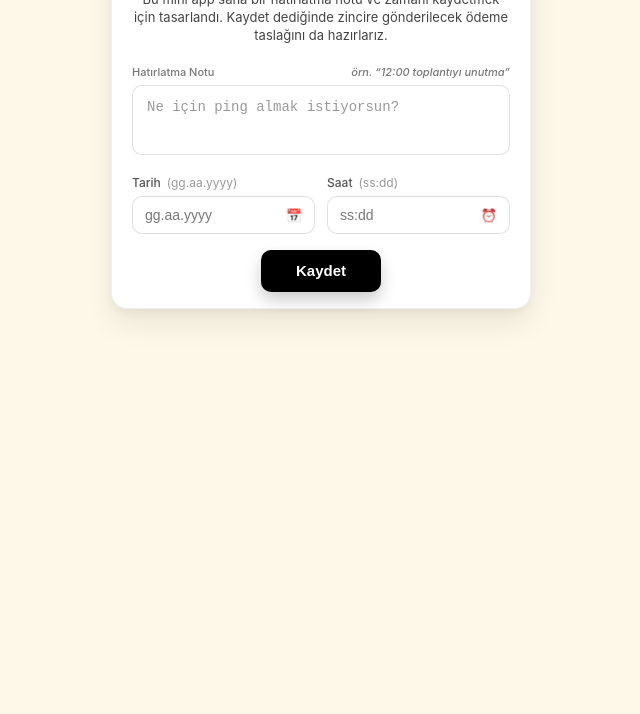
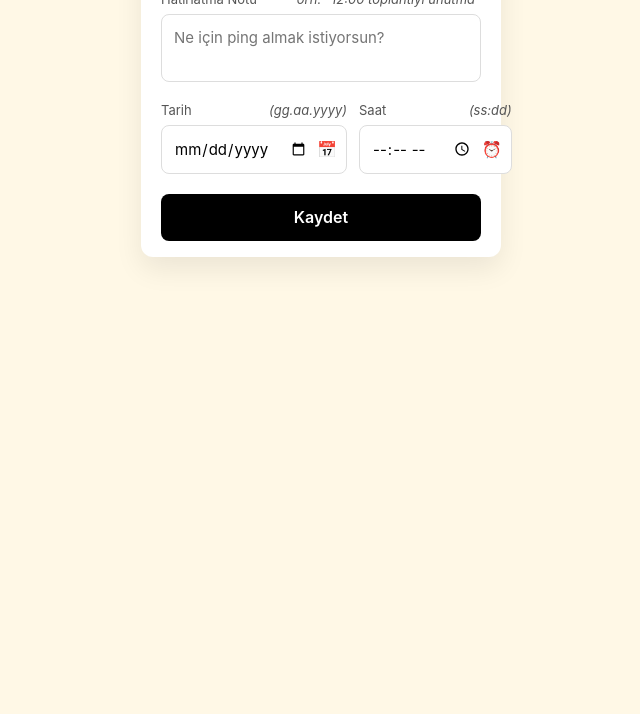
Before and after one commit to mataramasuko95/farcaster-reminder-app, a plain HTML site: page index.html in a window 1280 px wide. Shown: the part 118-832 px from the top of the page, without its empty margins (319-959 px from the left). Before the commit the page ends 800 px from the top, so only its background shows below. Drawn offline with Linux system fonts and the light colour scheme.

Commit message:
Update index.html

```diff
--- a/index.html
+++ b/index.html
@@ -2,312 +2,361 @@
 <html lang="tr">
 <head>
   <meta charset="UTF-8" />
-  <title>Farcaster Reminder Mini App</title>
+  <meta name="viewport" content="width=device-width,initial-scale=1" />
+  <title>Farcaster Reminder</title>
+
+  <!-- Farcaster Mini App SDK -->
   <script src="https://cdn.jsdelivr.net/npm/@farcaster/js@latest"></script>
 
   <style>
-    /* --- burada az önce verdiğim CSS'nin tamamı --- */
+    :root {
+      --bg-page: #fff8e6;
+      --card-bg: #ffffff;
+      --text-main: #000000;
+      --text-dim: #555;
+      --border: #ddd;
+      --accent-bg: #000;
+      --accent-text: #fff;
+      --radius-card: 12px;
+      --radius-field: 8px;
+      --font-stack: -apple-system, BlinkMacSystemFont, "SF Pro Text",
+        "Inter", Roboto, "Helvetica Neue", Arial, sans-serif;
+    }
+
     body {
-      font-family: -apple-system, BlinkMacSystemFont, "SF Pro Text", system-ui, sans-serif;
-      background-color: #fdf8e7;
       margin: 0;
-      padding: 24px;
-      color: #1a1a1a;
+      background: var(--bg-page);
+      font-family: var(--font-stack);
+      color: var(--text-main);
+      min-height: 100vh;
       display: flex;
+      align-items: flex-start;
       justify-content: center;
+      padding: 16px;
     }
 
     .card {
-      background: #ffffff;
+      background: var(--card-bg);
+      border-radius: var(--radius-card);
+      box-shadow: 0 12px 28px rgba(0,0,0,0.08);
       width: 100%;
-      max-width: 420px;
-      border-radius: 16px;
-      box-shadow:
-        0 14px 30px rgba(0,0,0,0.08),
-        0 4px 8px rgba(0,0,0,0.04);
-      border: 1px solid rgba(0,0,0,0.06);
+      max-width: 360px;
       padding: 20px 20px 16px;
       box-sizing: border-box;
     }
 
-    .header {
+    .header-row {
       text-align: center;
-      margin-bottom: 20px;
+      margin-bottom: 16px;
     }
 
-    .emoji-badge {
+    .bell {
       font-size: 28px;
       line-height: 1;
       display: inline-block;
       margin-bottom: 8px;
     }
 
-    .app-title {
+    h1 {
+      margin: 0;
       font-size: 18px;
       font-weight: 600;
-      color: #000;
-      margin: 0 0 6px;
+      color: var(--text-main);
     }
 
-    .app-desc {
-      font-size: 13px;
-      line-height: 1.4;
-      color: #444;
-      margin: 0;
+    /* form alanı */
+    .field-block {
+      margin-bottom: 16px;
     }
 
-    .section-label-row {
+    .label-row {
       display: flex;
       justify-content: space-between;
-      font-size: 11px;
-      color: #777;
+      font-size: 13px;
+      color: var(--text-dim);
       margin-bottom: 6px;
-      font-weight: 500;
+      line-height: 1.3;
     }
-    .section-label-row .hint {
-      color: #777;
+
+    .label-row span.example {
       font-style: italic;
     }
 
-    textarea {
+    .textarea-like,
+    .input-like {
       width: 100%;
-      min-height: 70px;
-      resize: none;
+      border: 1px solid var(--border);
+      border-radius: var(--radius-field);
+      font-size: 15px;
+      line-height: 1.4;
+      color: var(--text-main);
+      background: #fff;
       box-sizing: border-box;
-      border: 1px solid rgba(0,0,0,0.12);
-      border-radius: 10px;
-      background-color: #fff;
-      font-size: 14px;
-      line-height: 1.4;
-      padding: 12px 14px;
-      color: #000;
+      padding: 12px 12px;
+      font-family: inherit;
       outline: none;
     }
 
-    textarea::placeholder {
-      color: #999;
+    .textarea-like {
+      min-height: 56px;
+      resize: none;
     }
 
-    .row-inline {
+    .row-2col {
       display: flex;
       gap: 12px;
-      margin-top: 16px;
-      margin-bottom: 16px;
+      margin-bottom: 20px;
     }
 
-    .field-group {
+    .col-half {
       flex: 1;
-      display: flex;
-      flex-direction: column;
     }
 
-    .field-label {
-      font-size: 12px;
-      color: #555;
-      font-weight: 500;
-      margin-bottom: 6px;
+    .date-time-wrapper {
+      position: relative;
+    }
+
+    .date-time-input {
+      appearance: none;
+      -webkit-appearance: none;
+      width: 100%;
+      border: 1px solid var(--border);
+      border-radius: var(--radius-field);
+      font-size: 15px;
+      padding: 12px 38px 12px 12px;
+      line-height: 1.4;
+      background-color: #fff;
+      color: var(--text-main);
+      box-sizing: border-box;
+      font-family: inherit;
+    }
+
+    .date-time-icon {
+      position: absolute;
+      right: 10px;
+      top: 50%;
+      transform: translateY(-50%);
+      font-size: 16px;
+      color: var(--text-dim);
+      pointer-events: none;
+    }
+
+    button.save-btn {
+      width: 100%;
+      background: var(--accent-bg);
+      color: var(--accent-text);
+      border: none;
+      border-radius: var(--radius-field);
+      font-size: 16px;
+      line-height: 1.2;
+      font-weight: 600;
+      padding: 14px 16px;
+      cursor: pointer;
+      font-family: inherit;
+    }
+
+    button.save-btn:active {
+      opacity: 0.9;
+    }
+
+    /* Kayıtlı hatırlatmalar listesi */
+    .list-wrapper {
+      margin-top: 20px;
+      border-top: 1px solid var(--border);
+      padding-top: 12px;
+    }
+
+    .list-title {
+      font-size: 14px;
+      font-weight: 600;
+      color: var(--text-main);
+      margin-bottom: 8px;
       display: flex;
       align-items: center;
       gap: 6px;
     }
 
-    .input-like {
-      width: 100%;
-      border: 1px solid rgba(0,0,0,0.12);
-      border-radius: 10px;
-      background-color: #fff;
-      padding: 10px 12px;
+    .list-title .clock {
       font-size: 14px;
-      color: #000;
-      line-height: 1.3;
-      box-sizing: border-box;
-      display: flex;
-      align-items: center;
-      justify-content: space-between;
-      gap: 8px;
     }
 
-    .input-like input {
-      border: none;
-      outline: none;
-      background: transparent;
-      width: 100%;
+    .reminder-item {
+      border: 1px solid var(--border);
+      border-radius: var(--radius-field);
+      padding: 10px 12px;
+      margin-bottom: 8px;
+      background: #fff;
       font-size: 14px;
-      color: #000;
-      padding: 0;
+      line-height: 1.4;
     }
 
-    .input-like input::placeholder {
-      color: #777;
+    .reminder-main {
+      color: var(--text-main);
+      font-weight: 500;
+      margin-bottom: 4px;
+      word-break: break-word;
     }
 
-    .save-row {
+    .reminder-meta {
+      color: var(--text-dim);
+      font-size: 13px;
       display: flex;
-      justify-content: center;
-    }
-
-    #saveBtn {
-      appearance: none;
-      border: none;
-      outline: none;
-      border-radius: 10px;
-      background-color: #000;
-      color: #fff;
-      font-size: 15px;
-      font-weight: 600;
-      line-height: 1.2;
-      padding: 12px 20px;
-      min-width: 120px;
-      cursor: pointer;
-      box-shadow: 0 8px 16px rgba(0,0,0,0.2);
-    }
-
-    #saveBtn:active {
-      transform: scale(0.98);
-    }
-
-    .result-box {
-      margin-top: 16px;
-      background: rgba(0,0,0,0.03);
-      border: 1px solid rgba(0,0,0,0.07);
-      border-radius: 10px;
-      padding: 12px 14px;
-      font-family: ui-monospace, SFMono-Regular, Menlo, monospace;
-      font-size: 12px;
-      color: #333;
-      white-space: pre-wrap;
-      word-break: break-word;
-      display: none; /* başta gizli */
-    }
-
-    .result-box.ok {
-      color: #0a7a0a;
-    }
-
-    .result-box.err {
-      color: #a00;
+      gap: 8px;
+      flex-wrap: wrap;
     }
   </style>
-
-  <script>
-    // Kaydet butonuna basıldığında backend'e POST at
-    async function handleSave() {
-      const noteEl = document.getElementById("note");
-      const dateEl = document.getElementById("date");
-      const timeEl = document.getElementById("time");
-      const outputEl = document.getElementById("output");
-
-      const noteText = noteEl.value.trim();
-      const dateVal = dateEl.value.trim(); // "gg.aa.yyyy"
-      const timeVal = timeEl.value.trim(); // "ss:dd"
-
-      // Basit validasyon
-      if (!noteText) {
-        outputEl.style.display = "block";
-        outputEl.className = "result-box err";
-        outputEl.innerText = "Lütfen bir hatırlatma notu yaz.";
-        return;
-      }
-
-      if (!dateVal || !timeVal) {
-        outputEl.style.display = "block";
-        outputEl.className = "result-box err";
-        outputEl.innerText = "Tarih ve saat seçmelisin.";
-        return;
-      }
-
-      // (örnek) formu backend'e gönder (şu anda sadece eth taslağı dönüyor)
-      const body = {
-        fid: 1234,
-        usdAmount: 0.05,
-        ethAddress: "0xABC01234567890abcdef1234567890ABCDEF12",
-        note: noteText,
-        date: dateVal,
-        time: timeVal
-      };
-
-      try {
-        const res = await fetch("/api/pay", {
-          method: "POST",
-          headers: { "Content-Type": "application/json" },
-          body: JSON.stringify(body),
-        });
-
-        const data = await res.json();
-
-        // Kullanıcıya sade mesaj göster
-        if (data && data.ok) {
-          outputEl.style.display = "block";
-          outputEl.className = "result-box ok";
-          outputEl.innerText = "✅ Kaydedildi. Ödeme taslağı hazırlandı.";
-        } else {
-          outputEl.style.display = "block";
-          outputEl.className = "result-box err";
-          outputEl.innerText = "Bir şeyler ters gitti. Tekrar dene.";
-        }
-      } catch (err) {
-        outputEl.style.display = "block";
-        outputEl.className = "result-box err";
-        outputEl.innerText = "Sunucuya ulaşılamadı.";
-      }
-    }
-
-    // Farcaster Mini App container'a "hazırım" sinyali yolla
-    window.onload = () => {
-      if (window.sdk?.actions?.ready) {
-        window.sdk.actions.ready();
-      }
-    };
-  </script>
 </head>
-
 <body>
   <div class="card">
-    <div class="header">
-      <div class="emoji-badge">🔔</div>
-      <h1 class="app-title">Farcaster Reminder Mini App</h1>
-      <p class="app-desc">
-        Bu mini app sana bir hatırlatma notu ve zamanı kaydetmek için tasarlandı.
-        Kaydet dediğinde zincire gönderilecek ödeme taslağını da hazırlarız.
-      </p>
+    <div class="header-row">
+      <div class="bell">🔔</div>
+      <h1>Farcaster Reminder</h1>
     </div>
 
-    <!-- NOT ALANI -->
-    <div class="section-label-row">
-      <div>Hatırlatma Notu</div>
-      <div class="hint">örn. “12:00 toplantıyı unutma”</div>
+    <!-- HATIRLATMA FORMU -->
+    <div class="field-block">
+      <div class="label-row">
+        <span>Hatırlatma Notu</span>
+        <span class="example">örn. “12:00 toplantıyı unutma”</span>
+      </div>
+      <textarea id="noteInput" class="textarea-like" placeholder="Ne için ping almak istiyorsun?"></textarea>
     </div>
 
-    <textarea
-      id="note"
-      placeholder="Ne için ping almak istiyorsun?"></textarea>
-
-    <!-- TARİH / SAAT -->
-    <div class="row-inline">
-      <div class="field-group">
-        <div class="field-label">Tarih <span style="color:#999;font-weight:400">(gg.aa.yyyy)</span></div>
-        <div class="input-like">
-          <input id="date" placeholder="gg.aa.yyyy" />
-          <span style="color:#999;font-size:13px;">📅</span>
+    <div class="row-2col">
+      <div class="col-half">
+        <div class="label-row">
+          <span>Tarih</span>
+          <span class="example">(gg.aa.yyyy)</span>
+        </div>
+        <div class="date-time-wrapper">
+          <input
+            id="dateInput"
+            class="date-time-input"
+            type="date"
+          />
+          <div class="date-time-icon">📅</div>
         </div>
       </div>
 
-      <div class="field-group">
-        <div class="field-label">Saat <span style="color:#999;font-weight:400">(ss:dd)</span></div>
-        <div class="input-like">
-          <input id="time" placeholder="ss:dd" />
-          <span style="color:#999;font-size:13px;">⏰</span>
+      <div class="col-half">
+        <div class="label-row">
+          <span>Saat</span>
+          <span class="example">(ss:dd)</span>
+        </div>
+        <div class="date-time-wrapper">
+          <input
+            id="timeInput"
+            class="date-time-input"
+            type="time"
+          />
+          <div class="date-time-icon">⏰</div>
         </div>
       </div>
     </div>
 
-    <!-- KAYDET -->
-    <div class="save-row">
-      <button id="saveBtn" onclick="handleSave()">Kaydet</button>
+    <button id="saveBtn" class="save-btn">Kaydet</button>
+
+    <!-- Liste -->
+    <div class="list-wrapper" id="reminderListWrapper" style="display:none;">
+      <div class="list-title">
+        <span class="clock">🗒️</span>
+        <span>Kaydedilen Hatırlatmalar</span>
+      </div>
+      <div id="reminderList"></div>
     </div>
+  </div>
 
-    <!-- KULLANICIYA MESAJ -->
-    <div id="output" class="result-box"></div>
-  </div>
+  <script>
+    // Farcaster Preview Tool splash warning için
+    window.onload = () => {
+      if (window.sdk && window.sdk.actions && window.sdk.actions.ready) {
+        window.sdk.actions.ready();
+      }
+    };
+
+    // local state - sadece UI için
+    const reminders = [];
+
+    function renderReminders() {
+      const wrapper = document.getElementById("reminderListWrapper");
+      const listEl = document.getElementById("reminderList");
+      listEl.innerHTML = "";
+
+      if (reminders.length === 0) {
+        wrapper.style.display = "none";
+        return;
+      }
+
+      wrapper.style.display = "block";
+
+      reminders.forEach(r => {
+        const item = document.createElement("div");
+        item.className = "reminder-item";
+
+        const main = document.createElement("div");
+        main.className = "reminder-main";
+        main.textContent = r.note || "(boş not)";
+
+        const meta = document.createElement("div");
+        meta.className = "reminder-meta";
+        meta.textContent = r.date + " " + r.time;
+
+        item.appendChild(main);
+        item.appendChild(meta);
+        listEl.appendChild(item);
+      });
+    }
+
+    function mockBuildPaymentDraft() {
+      // burası şu an sadece gösterim için.
+      // ileride burada tx taslağını backend'e yazıp
+      // cüzdan imzası başlatacağız.
+      const mockDraft = {
+        ok: true,
+        message: "Taslak oluşturuldu ama zincire gönderilmedi."
+      };
+      console.log("Ödeme taslağı:", mockDraft);
+      return mockDraft;
+    }
+
+    document.getElementById("saveBtn").addEventListener("click", async () => {
+      const note = document.getElementById("noteInput").value.trim();
+      const date = document.getElementById("dateInput").value;
+      const time = document.getElementById("timeInput").value;
+
+      // basit doğrulama
+      if (!note) {
+        alert("Lütfen bir not gir 🙏");
+        return;
+      }
+      if (!date) {
+        alert("Lütfen tarih seç 🙏");
+        return;
+      }
+      if (!time) {
+        alert("Lütfen saat seç 🙏");
+        return;
+      }
+
+      // UI listesine ekle
+      reminders.push({
+        note,
+        date,
+        time
+      });
+      renderReminders();
+
+      // formu temizle
+      document.getElementById("noteInput").value = "";
+      document.getElementById("dateInput").value = "";
+      document.getElementById("timeInput").value = "";
+
+      // ödeme taslağını hazırla (şimdilik sadece console.log)
+      mockBuildPaymentDraft();
+
+      // burada ileride /api/pay'e POST atıcaz cüzdan taslağı için
+      // şu an kullanıcıya ekstra kutu göstermiyoruz
+    });
+  </script>
 </body>
 </html>
```
